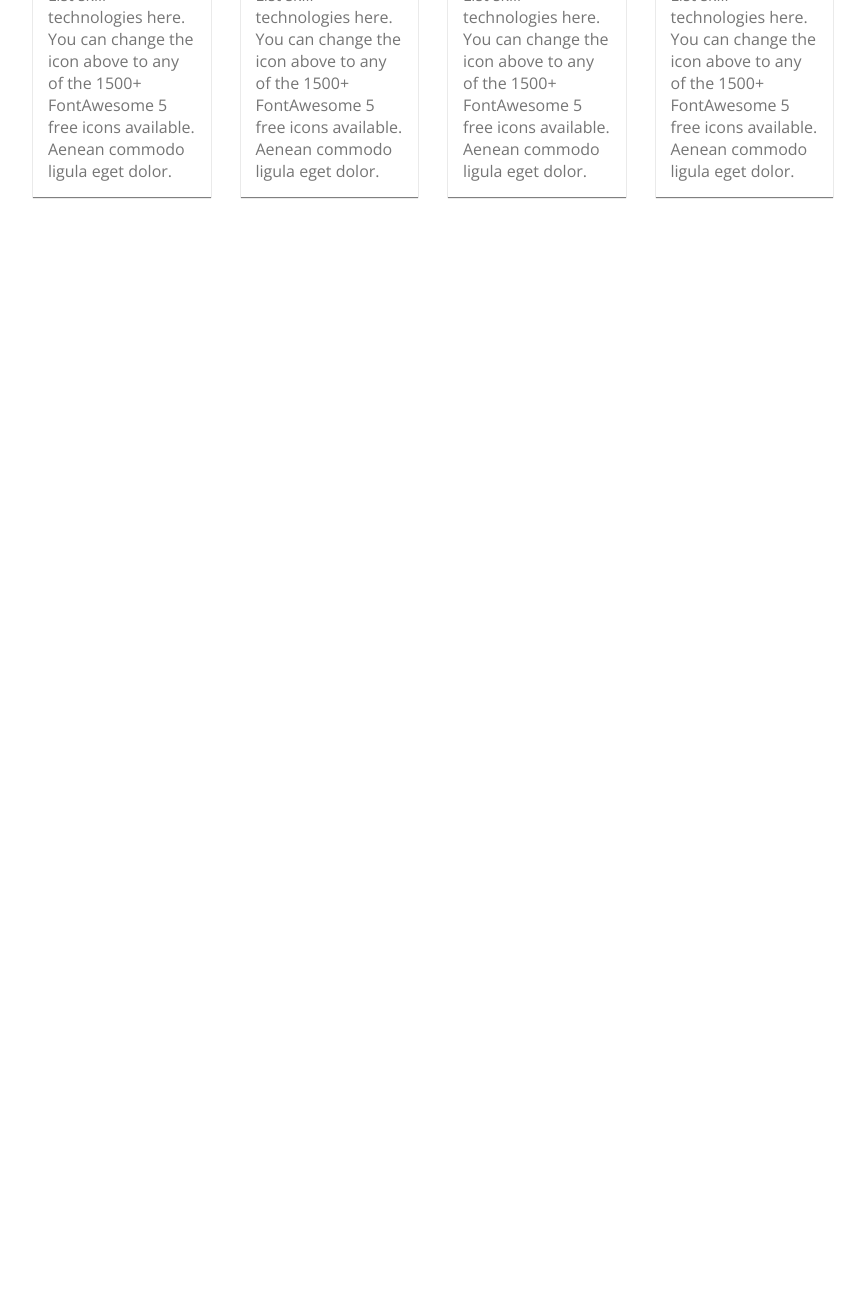
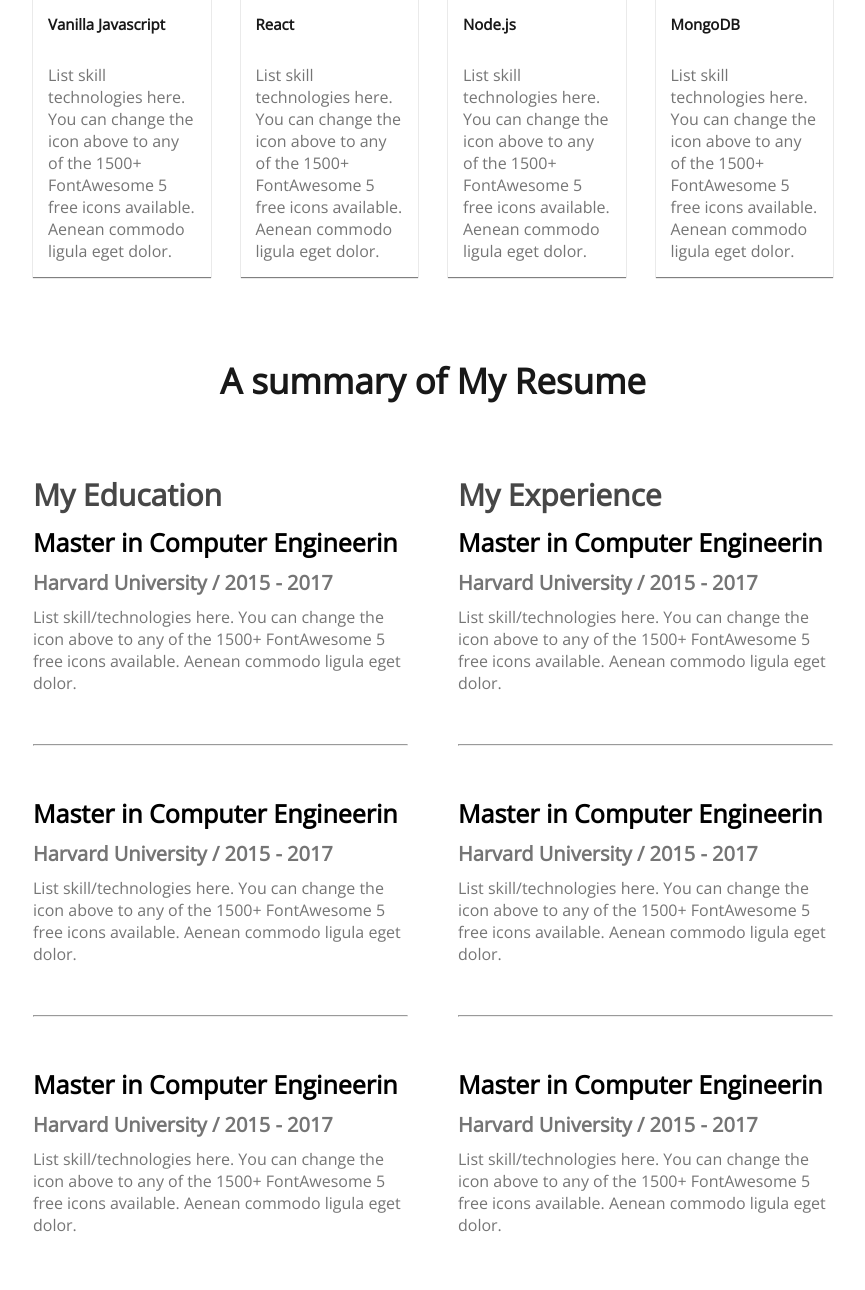
Before and after one commit to biswascom/Module-5, a plain HTML site: page index.html in a window 1280 px wide. Shown: the part 1984-3274 px from the top of the page, without its empty margins (207-1072 px from the left). Before the commit the page ends 2196 px from the top, so only its background shows below. Drawn offline with nearby package versions, Linux system fonts and the light colour scheme.

Commit message:
Summary section added

```diff
--- a/css/style.css
+++ b/css/style.css
@@ -95,11 +95,10 @@ main {
 }
 
 .section-title {
-
     font-weight: 700;
     font-size: 35px;
     color: #181818;
-    margin-bottom: 30px;
+    margin-bottom: 70px;
 }
 
 .section-description {
@@ -165,3 +164,51 @@ main {
     margin: 18px 0;
     display: block;
 }
+
+/* summary section */
+
+.summary {
+    margin: 15px;
+    padding: 50px 155px;
+    background-color: #FFFFFF;
+}
+
+.summary-container {
+    display: flex;
+    gap: 50px;
+}
+
+.summary-heading {
+    font-weight: 700;
+    font-size: 30px;
+    color: #474747;
+    text-align: left;
+    margin-bottom: 10px;
+}
+
+.summary-title {
+    font-weight: 700;
+    font-size: 25px;
+    text-align: left;
+    margin-bottom: 10px;
+}
+
+.summary-sub-title {
+    font-weight: 600;
+    font-size: 20px;
+    color: #757575;
+    text-align: left;
+    margin-bottom: 10px;
+}
+
+.summary-description {
+    font-weight: 400;
+    font-size: 16px;
+    color: #757575;
+    margin-bottom: 10px;
+    text-align: left;
+}
+
+hr {
+    margin: 50px 0;
+}
--- a/index.html
+++ b/index.html
@@ -39,7 +39,10 @@
 
         <section class="about">
             <h3 class="section-title">About Me</h3>
-            <p class="section-description">I, m a designer & developer with a passion for web design. I enjoy developing simple, clean and slick websites that provide real value to the end user. Thousands of clients have procured exceptional resulfs while working with me. Delivering work within time and budget which meets clients requirements in our mata.</p>
+            <p class="section-description">I, m a designer & developer with a passion for web design. I enjoy developing
+                simple, clean and slick websites that provide real value to the end user. Thousands of clients have
+                procured exceptional resulfs while working with me. Delivering work within time and budget which meets
+                clients requirements in our mata.</p>
             <div class="about-info">
                 <div>
                     <p class="about-header">
@@ -80,27 +83,90 @@
 
         <section class="what-i-do">
             <h3 class="section-title">What I do</h3>
-            <p class="section-description">I have more than 10 years experience building software for clients all over the world. Below is a quick overview of my main technical skill sets and technologies i use. Want to find out more about my experience? Check out my online resume and project portfolio.</p>
+            <p class="section-description">I have more than 10 years experience building software for clients all over
+                the world. Below is a quick overview of my main technical skill sets and technologies i use. Want to
+                find out more about my experience? Check out my online resume and project portfolio.</p>
             <div class="skill-container">
                 <div class="skill">
                     <img src="images/icons/js.png" alt="">
                     <h4 class="what-i-do-title">Vanilla Javascript</h4>
-                    <p class="what-i-do-description">List skill technologies here. You can change the icon above to any of the 1500+ FontAwesome 5 free icons available. Aenean commodo ligula eget dolor.</p>
+                    <p class="what-i-do-description">List skill technologies here. You can change the icon above to any
+                        of the 1500+ FontAwesome 5 free icons available. Aenean commodo ligula eget dolor.</p>
                 </div>
                 <div class="skill">
                     <img src="images/icons/react.png" alt="">
                     <h4 class="what-i-do-title">React</h4>
-                    <p class="what-i-do-description">List skill technologies here. You can change the icon above to any of the 1500+ FontAwesome 5 free icons available. Aenean commodo ligula eget dolor.</p>
+                    <p class="what-i-do-description">List skill technologies here. You can change the icon above to any
+                        of the 1500+ FontAwesome 5 free icons available. Aenean commodo ligula eget dolor.</p>
                 </div>
                 <div class="skill">
                     <img src="images/icons/nodejs.png" alt="">
                     <h4 class="what-i-do-title">Node.js</h4>
-                    <p class="what-i-do-description">List skill technologies here. You can change the icon above to any of the 1500+ FontAwesome 5 free icons available. Aenean commodo ligula eget dolor.</p>
+                    <p class="what-i-do-description">List skill technologies here. You can change the icon above to any
+                        of the 1500+ FontAwesome 5 free icons available. Aenean commodo ligula eget dolor.</p>
                 </div>
                 <div class="skill">
                     <img src="images/icons/mongo.png" alt="">
                     <h4 class="what-i-do-title">MongoDB</h4>
-                    <p class="what-i-do-description">List skill technologies here. You can change the icon above to any of the 1500+ FontAwesome 5 free icons available. Aenean commodo ligula eget dolor.</p>
+                    <p class="what-i-do-description">List skill technologies here. You can change the icon above to any
+                        of the 1500+ FontAwesome 5 free icons available. Aenean commodo ligula eget dolor.</p>
+                </div>
+            </div>
+        </section>
+        <section class="summary">
+            <h3 class="section-title">A summary of My Resume</h3>
+            <div class="summary-container">
+                <div class="education">
+                    <h4 class="summary-heading">My Education</h4>
+                    <div>
+                        <h5 class="summary-title">Master in Computer Engineerin</h5>
+                        <h6 class="summary-sub-title">Harvard University / 2015 - 2017</h6>
+                        <p class="summary-description">List skill/technologies here. You can change the icon above
+                            to any of the 1500+ FontAwesome 5 free icons available. Aenean commodo ligula eget dolor.
+                        </p>
+                    </div>
+                    <hr>
+                    <div>
+                        <h5 class="summary-title">Master in Computer Engineerin</h5>
+                        <h6 class="summary-sub-title">Harvard University / 2015 - 2017</h6>
+                        <p class="summary-description">List skill/technologies here. You can change the icon above
+                            to any of the 1500+ FontAwesome 5 free icons available. Aenean commodo ligula eget dolor.
+                        </p>
+                    </div>
+                    <hr>
+                    <div>
+                        <h5 class="summary-title">Master in Computer Engineerin</h5>
+                        <h6 class="summary-sub-title">Harvard University / 2015 - 2017</h6>
+                        <p class="summary-description">List skill/technologies here. You can change the icon above
+                            to any of the 1500+ FontAwesome 5 free icons available. Aenean commodo ligula eget dolor.
+                        </p>
+                    </div>
+                </div>
+                <div class="experience">
+                    <h4 class="summary-heading">My Experience</h4>
+                    <div>
+                        <h5 class="summary-title">Master in Computer Engineerin</h5>
+                        <h6 class="summary-sub-title">Harvard University / 2015 - 2017</h6>
+                        <p class="summary-description">List skill/technologies here. You can change the icon above
+                            to any of the 1500+ FontAwesome 5 free icons available. Aenean commodo ligula eget dolor.
+                        </p>
+                    </div>
+                    <hr>
+                    <div>
+                        <h5 class="summary-title">Master in Computer Engineerin</h5>
+                        <h6 class="summary-sub-title">Harvard University / 2015 - 2017</h6>
+                        <p class="summary-description">List skill/technologies here. You can change the icon above
+                            to any of the 1500+ FontAwesome 5 free icons available. Aenean commodo ligula eget dolor.
+                        </p>
+                    </div>
+                    <hr>
+                    <div>
+                        <h5 class="summary-title">Master in Computer Engineerin</h5>
+                        <h6 class="summary-sub-title">Harvard University / 2015 - 2017</h6>
+                        <p class="summary-description">List skill/technologies here. You can change the icon above
+                            to any of the 1500+ FontAwesome 5 free icons available. Aenean commodo ligula eget dolor.
+                        </p>
+                    </div>
                 </div>
             </div>
         </section>
```
